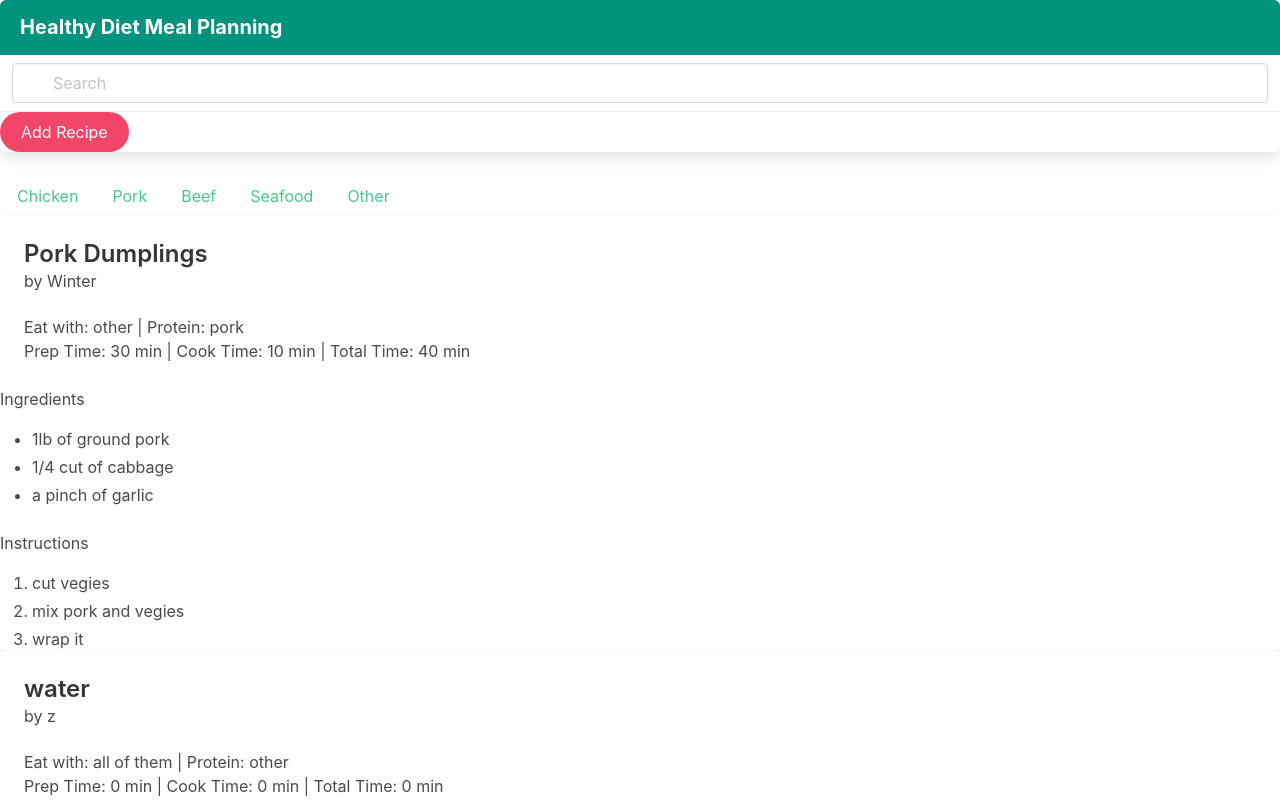
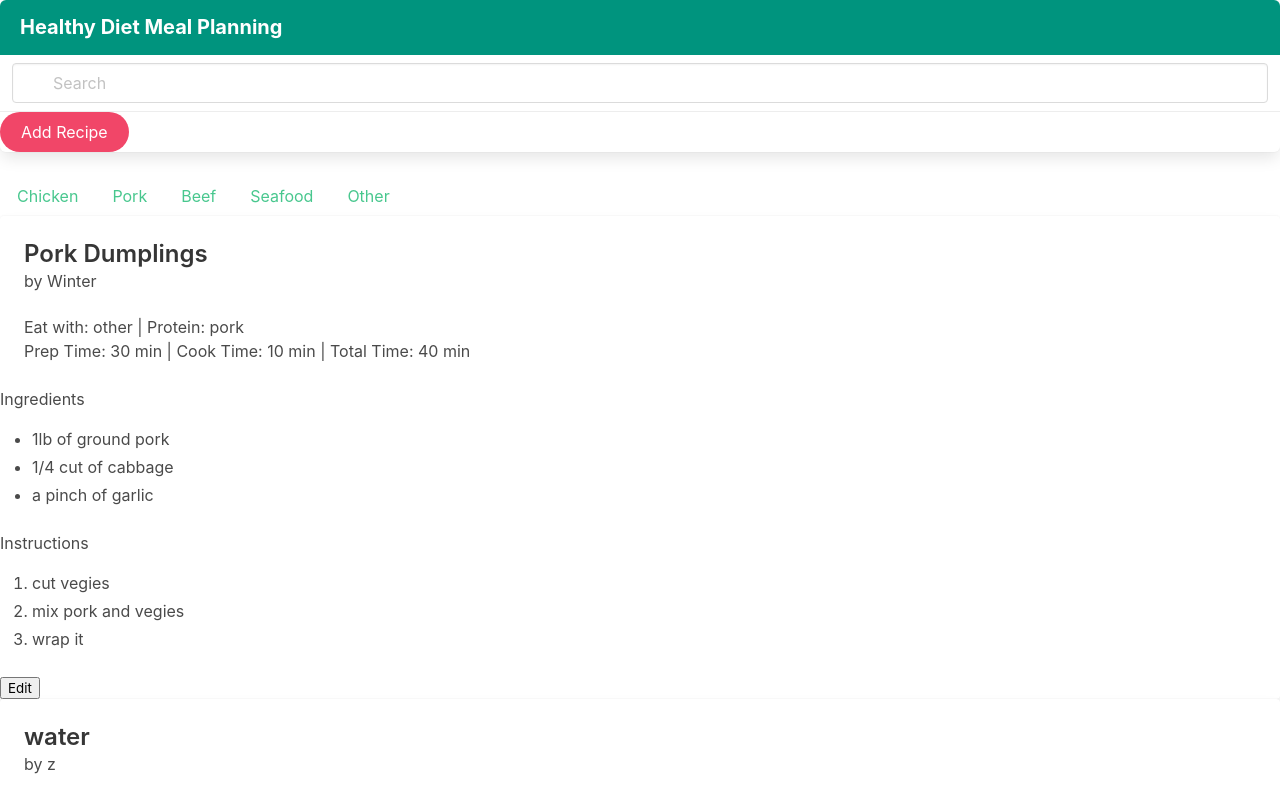
Before and after one commit to CocoTapi/PortfolioProject2, a React (Create React App) app in the folder meal_plan/: page / in a window 1280 px wide. Both pictures are taken after a click on the element 640 px from the left and 301 px from the top of the page. Shown: the top 800 px of the page. Built offline with nearby package versions, Linux system fonts and the light colour scheme; data requests are answered from the project's data file.

Commit message:
attached Edit page

```diff
--- a/meal_plan/src/conponents/RecipeInstruction.js
+++ b/meal_plan/src/conponents/RecipeInstruction.js
@@ -1,5 +1,18 @@
+import { useState } from 'react';
+import EditRecipe from './form/EditRecipe';
+
 function RecipeInstruction ({ recipe }) {
+    const [openEditPage, setOpenEditPage] = useState(false);
+
+    const handleClick = () => {
+        setOpenEditPage(true);
+    }
+
     return (
+        <div>
+            {openEditPage ? [
+                <EditRecipe recipe={recipe} />
+            ] : [
                 <div>
                     <div class="content">
                     <div>Ingredients</div>
@@ -17,6 +30,9 @@ function RecipeInstruction ({ recipe }) {
                             ))}
                         </ol>
                     </div>
+                    <button onClick={handleClick}>Edit</button>
+                </div>
+            ]}
         </div>
     )
 }
--- a/meal_plan/src/conponents/RecipeListItem.js
+++ b/meal_plan/src/conponents/RecipeListItem.js
@@ -2,7 +2,8 @@ import { useState } from "react";
 import RecipeInstruction from "./RecipeInstruction";
 
 function RecipeListItem ({ recipe }) {
-    const [openDetail, setOpenDetail ] = useState(false);
+    const [openDetail, setOpenDetail] = useState(false);
+    //const [openEditPage, setOpenEditPage] = useState(false);
 
     const handleClick = () => {
         setOpenDetail(true);
```
Lines whose indentation alone changed are shown as unchanged.
